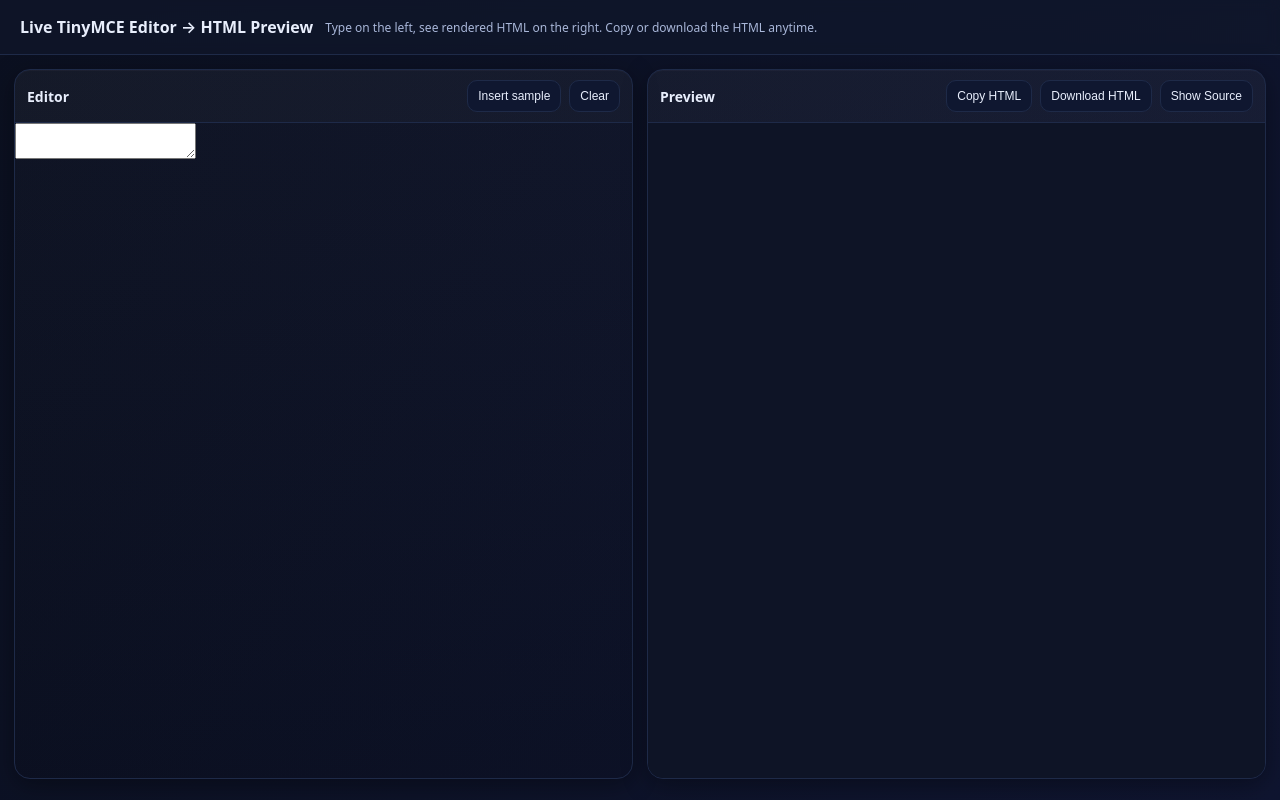
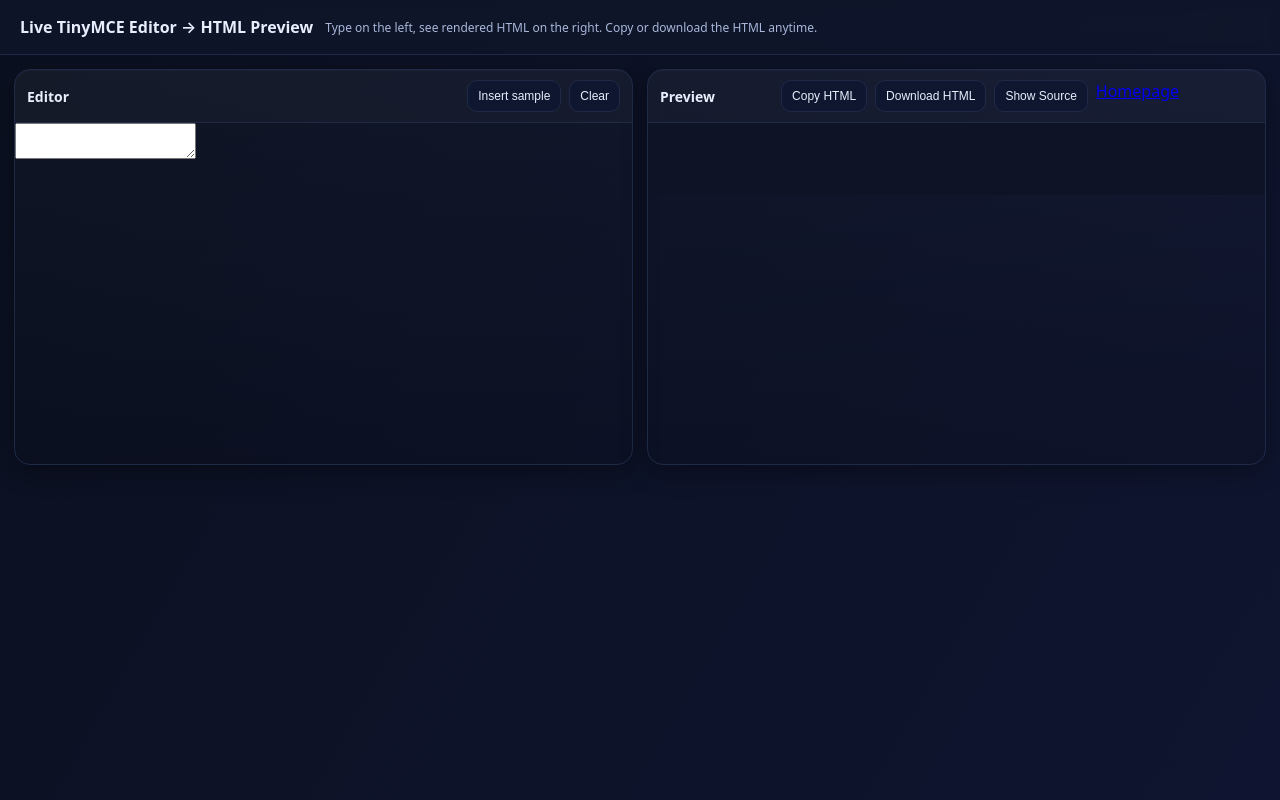
Before and after one commit to hf-lab/tools, a plain HTML site: page tinymce-2.html in a window 1280 px wide. Drawn offline with Linux system fonts and the light colour scheme; a script that the page names is missing.

Commit message:
Update tinymce-2.html

```diff
--- a/tinymce-2.html
+++ b/tinymce-2.html
@@ -131,6 +131,7 @@
           <button id="btn-copy" class="btn">Copy HTML</button>
           <button id="btn-download" class="btn">Download HTML</button>
           <button id="btn-toggle-source" class="btn" title="Toggle HTML source panel">Show Source</button>
+          <a class="btn-copy" href="/">Homepage<i class="ki-filled ki-arrow-up"></a>
         </div>
       </div>
       <div class="panel-body" style="display: grid; grid-template-rows: 1fr auto;">
```
